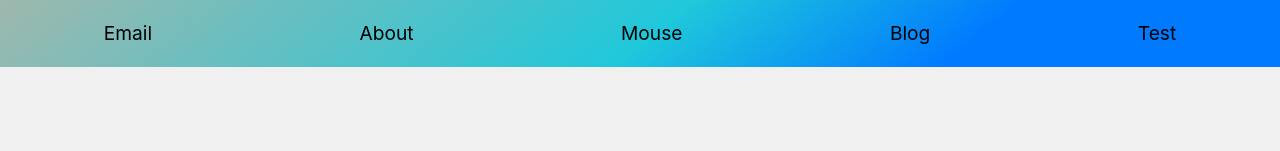
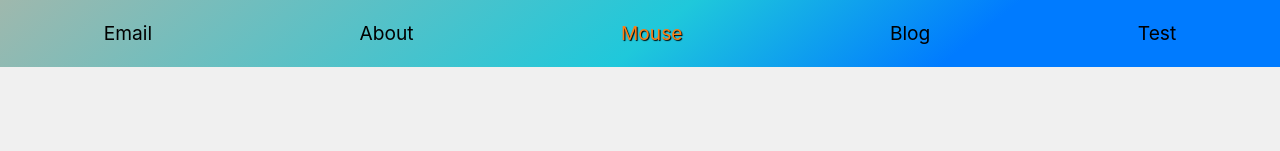
Before and after one commit to Lunatial/Node_email_example, a Next.js app: page /mouse in a window 1280 px wide. Shown: the top 151 px of the page. Built offline with nearby package versions, Linux system fonts and the light colour scheme; a small style sheet from the web is missing.

Commit message:
a lot of upgrade

```diff
--- a/components/Layout.js
+++ b/components/Layout.js
@@ -1,6 +1,6 @@
 import Link from "next/link";
 import Head from "next/head";
-import Router from "next/router";
+import Router, { withRouter } from "next/router";
 import NProggress from "nprogress";
 
 Router.onRouteChangeStart = url => {
@@ -11,7 +11,18 @@ Router.onRouteChangeStart = url => {
 Router.onRouteChangeComplete = () => NProggress.done();
 Router.onRouteChangeCompleteError = () => NProggress.done();
 
-const Layout = ({ children, title }) => (
+const links = [
+  { href: "/", key: "homepage", content: "Email" },
+  { href: "/about", key: "about", content: "About" },
+  { href: "/mouse", key: "mouse", content: "Mouse" },
+  { href: "/blog", key: "blog", content: "Blog" },
+  { href: "/test", key: "test", content: "Test" }
+];
+
+class Layout extends React.Component {
+  render() {
+    const { children, title, router } = this.props;
+    return (
       <div className="root">
         <Head>
           <title>Nodemail</title>
@@ -24,21 +35,15 @@ const Layout = ({ children, title }) => (
           />
         </Head>
         <header>
-      <Link href="/">
-        <a>Email</a>
+          {links.map(link => {
+            return (
+              <Link prefetch key={link.key} href={link.href}>
+                <a className={router.pathname === link.href && "active"}>
+                  {link.content}
+                </a>
               </Link>
-      <Link href="/about">
-        <a>About</a>
-      </Link>
-      <Link href="/mouse">
-        <a>Mouse</a>
-      </Link>
-      <Link href="/blog">
-        <a>Blog</a>
-      </Link>
-      <Link href="/test">
-        <a>Test</a>
-      </Link>
+            );
+          })}
         </header>
 
         <h1>{title}</h1>
@@ -72,6 +77,10 @@ const Layout = ({ children, title }) => (
           }
           header a:hover {
             color: lightgrey;
+          }
+          .active {
+            color: #fd7e14 !important;
+            text-shadow: 1px 1px 1px #000;
           }
           h1 {
             margin-top: 6% !important;
@@ -113,8 +122,15 @@ const Layout = ({ children, title }) => (
           .ql-editor {
             min-height: 10em;
           }
+          .spinner-container {
+            display: flex;
+            justify-content: center;
+            align-items: center;
+          }
         `}</style>
       </div>
     );
+  }
+}
 
-export default Layout;
+export default withRouter(Layout);
--- a/pages/_document.js
+++ b/pages/_document.js
@@ -5,19 +5,21 @@ export default class MyDocument extends Document {
     return (
       <html lang="en">
         <Head>
-          <meta name="description" content="description.." />
-          <meta charSet="utf-8" />
-          <meta name="robots" content="noindex, nofollow" />
-          <meta name="viewport" content="width=device-width" />
+          <meta name="description" content="description.." key="description"/>
+          <meta charSet="utf-8" key="charSet"/>
+          <meta name="robots" content="noindex, nofollow" key="robots"/>
+          <meta name="viewport" content="width=device-width" key="viewport"/>
           <link
             rel="stylesheet"
             href="https://stackpath.bootstrapcdn.com/bootstrap/4.3.1/css/bootstrap.min.css"
             integrity="sha384-ggOyR0iXCbMQv3Xipma34MD+dH/1fQ784/j6cY/iJTQUOhcWr7x9JvoRxT2MZw1T"
             crossOrigin="anonymous"
+            key="bootstrapstylesheet"
           />
           <link
             rel="stylesheet"
             href="https://cdnjs.cloudflare.com/ajax/libs/nprogress/0.2.0/nprogress.min.css"
+            key="nprogressstylesheet"
           />
         </Head>
         <body>
--- a/pages/mouse.js
+++ b/pages/mouse.js
@@ -1,8 +1,18 @@
+import Layout from "../components/Layout";
 import dynamic from "next/dynamic";
 
 const DynamicComponentWithNoSSR = dynamic(
   () => import("../components/MouseTracker"),
   {
+    loading: () => (
+      <Layout title="Move the mouse around!">
+        <div className="spinner-container">
+          <div className="spinner-border" role="status">
+            <span className="sr-only">Loading...</span>
+          </div>
+        </div>
+      </Layout>
+    ),
     ssr: false
   }
 );
```
Also changed, not shown: pages/about.js (+8 -1 lines), pages/index.js (+8 -4 lines), pages/test.js (+6 -4 lines). Lines whose indentation alone changed are shown as unchanged.
